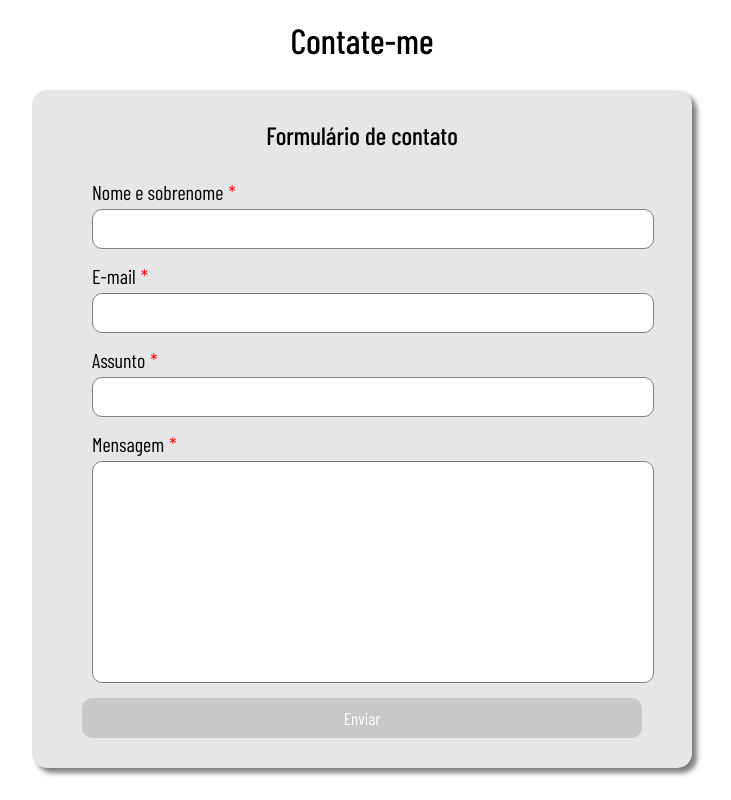
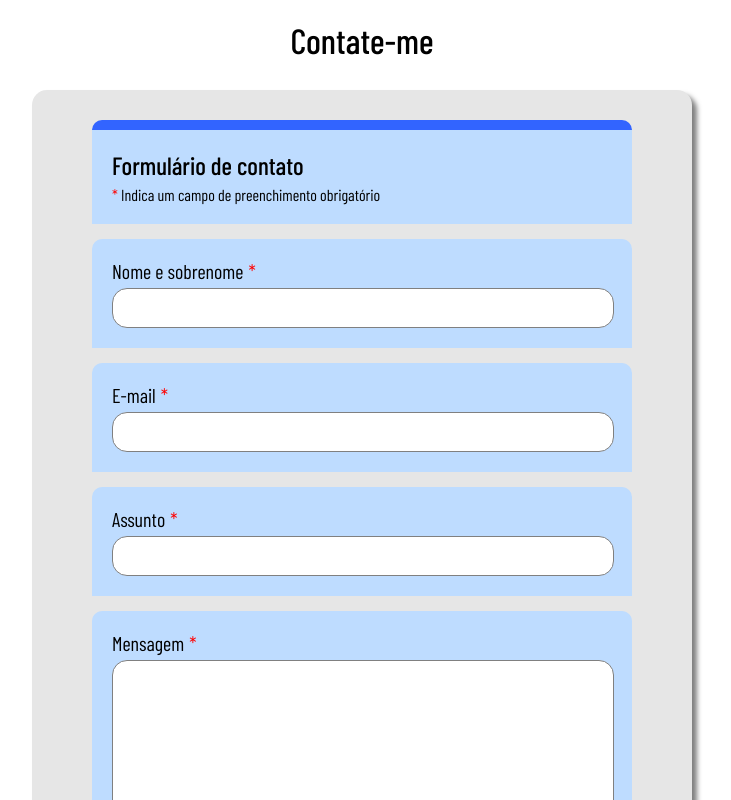
Before and after one commit to rena02to/portfolio, a Next.js app: page / in a window 1280 px wide. Shown: the part 2940-3740 px from the top of the page, without its empty margins (313-1044 px from the left). Built offline with nearby package versions, Linux system fonts and the light colour scheme; a web font is replaced by a local one.

Commit message:
personalizando o formulário

```diff
--- a/src/components/contact.tsx
+++ b/src/components/contact.tsx
@@ -14,7 +14,10 @@ export default function Contact(){
             <Formik initialValues={initialValues} onSubmit={handleSubmit}>
                 {({ isSubmitting }) => (
                     <Form>
-                        <h3>Formulário de contato</h3>
+                        <div className={style.title}>
+                            <h3>Formulário de contato</h3>
+                            <p><span>*</span> Indica um campo de preenchimento obrigatório</p>
+                        </div>
 
                         <div className={style.inputbox}>
                             <label htmlFor="name">Nome e sobrenome<span>*</span></label>
--- a/src/styles/contact.module.scss
+++ b/src/styles/contact.module.scss
@@ -22,19 +22,38 @@
         gap: 15px;
         box-shadow: 5px 5px 5px rgba(0, 0, 0, 0.5);
         border-radius: 15px;
-        h3{
-            font-size: 25px;
-            font-weight: 500;
-            margin: 0 0 15px 0;
-            @media (max-width: 600px){
-                font-size: 20px;
+        .title{
+            @include align-flex(column);
+            width: calc(90% - 40px);
+            gap: 5px;
+            align-items: flex-start;
+            background-color: rgb(190, 220, 255);
+            padding: 20px;
+            border-radius: 10px 10px 0 0;
+            border-top: 10px solid $blue-color;
+            p{
+                margin: 0;
+                span{
+                    color: red;
+                }
+            }
+            h3{
+                font-size: 25px;
+                font-weight: 500;
+                margin: 0;
+                @media (max-width: 600px){
+                    font-size: 20px;
+                }
             }
         }
         .inputbox{
             @include align-flex(column);
-            width: 90%;
+            width: calc(90% - 40px);
             gap: 5px;
             align-items: flex-start;
+            background-color: rgb(190, 220, 255);
+            padding: 20px;
+            border-radius: 10px 10px 0 0;
             label{
                 font-size: 20px;
                 font-weight: 400;
@@ -44,11 +63,11 @@
                 }
             }
             input, textarea{
-                width: 100%;
+                width: calc(100% - 20px);
                 padding: 10px;
                 font-size: 15px;
                 font-family: $main-font;
-                border-radius: 10px;
+                border-radius: 15px;
                 border: 1px solid gray;
             }
             textarea{
@@ -64,7 +83,7 @@
             border-radius: 10px;
             background-color: $blue-color;
             color: white;
-            width: calc(100% - 40px);
+            width: 90%;
             &:disabled{
                 background-color: rgb(200, 200, 200);
             }
```
